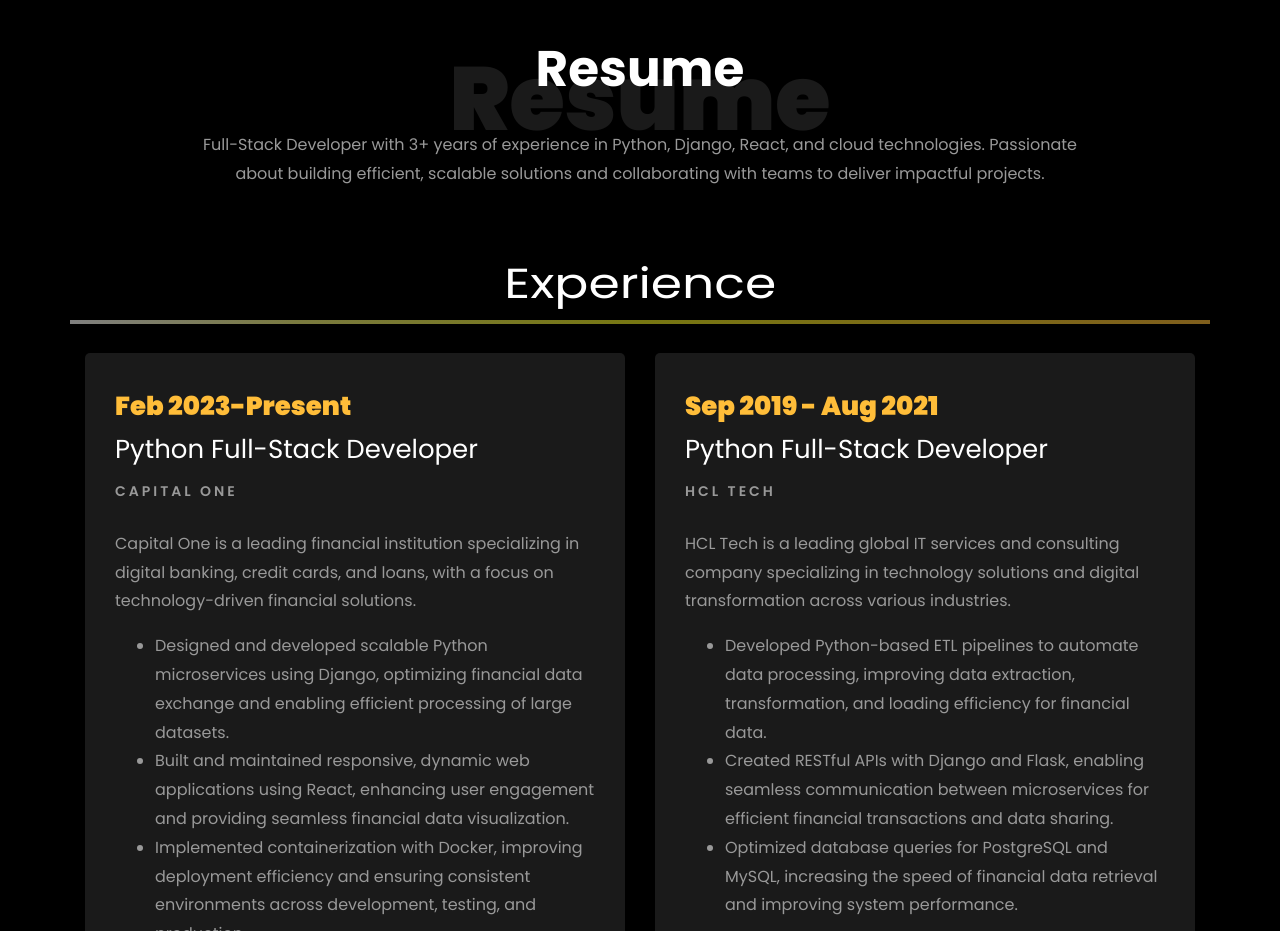
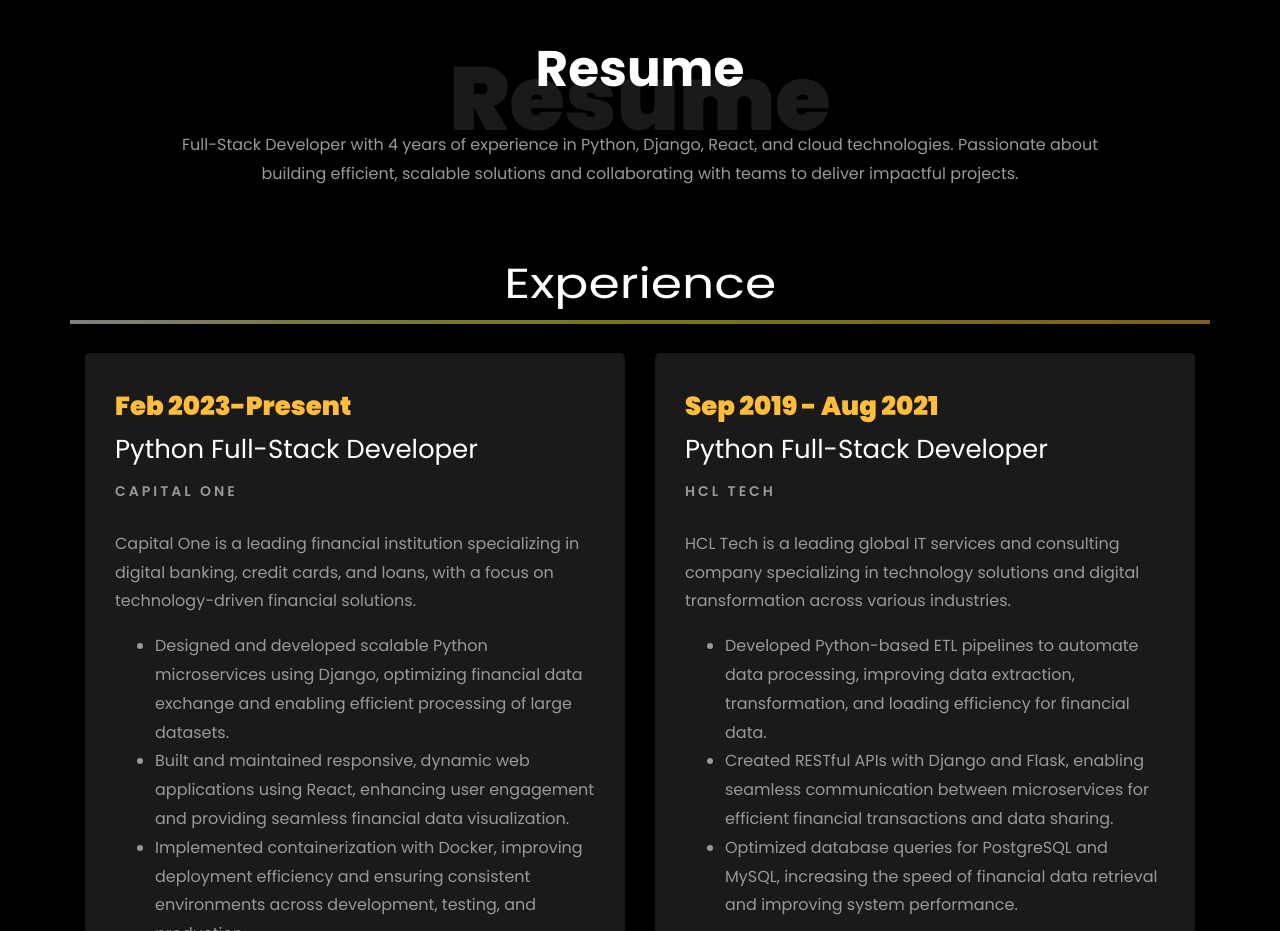
Before and after one commit to Nikitha0707/Nikitha0707.github.io.r, a plain HTML site: page index.html in a window 1280 px wide. Shown: the part 1760-2691 px from the top of the page. Drawn offline with Linux system fonts and the light colour scheme; files whose address does not match are found by name.

Commit message:
Update index.html

```diff
--- a/index.html
+++ b/index.html
@@ -285,7 +285,7 @@
           <div class="col-md-10 heading-section text-center ftco-animate">
           	<h1 class="big big-2">Resume</h1>
             <h2 class="mb-4">Resume</h2>
-            <p>Full-Stack Developer with 3+ years of experience in Python, Django, React, and cloud technologies. Passionate about building efficient, scalable solutions and collaborating with teams to deliver impactful projects.</p>
+            <p>Full-Stack Developer with 4 years of experience in Python, Django, React, and cloud technologies. Passionate about building efficient, scalable solutions and collaborating with teams to deliver impactful projects.</p>
           </div>
         </div>
 
```
